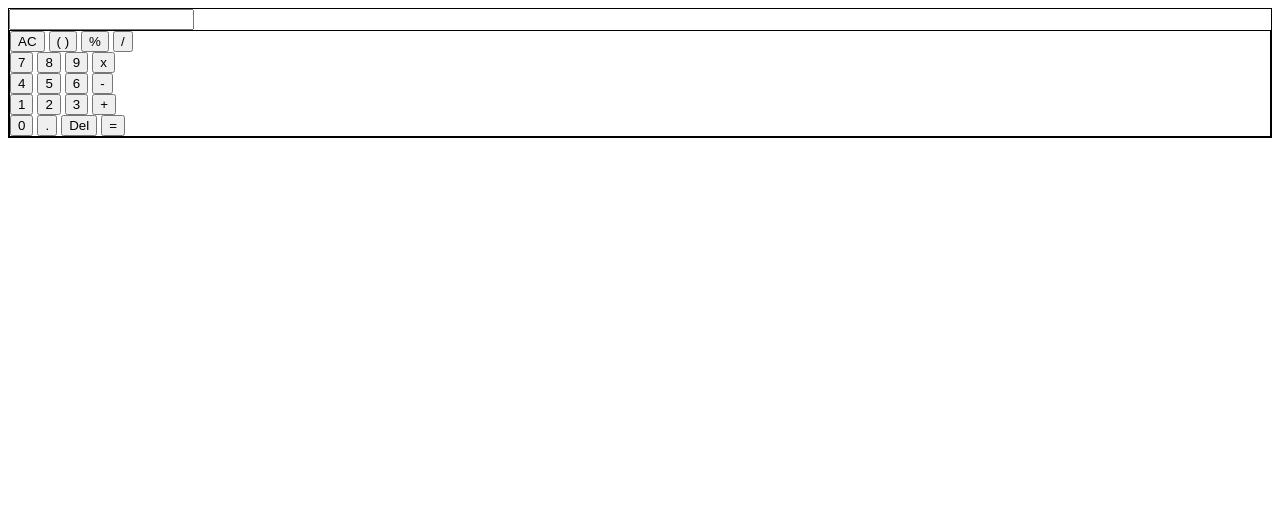
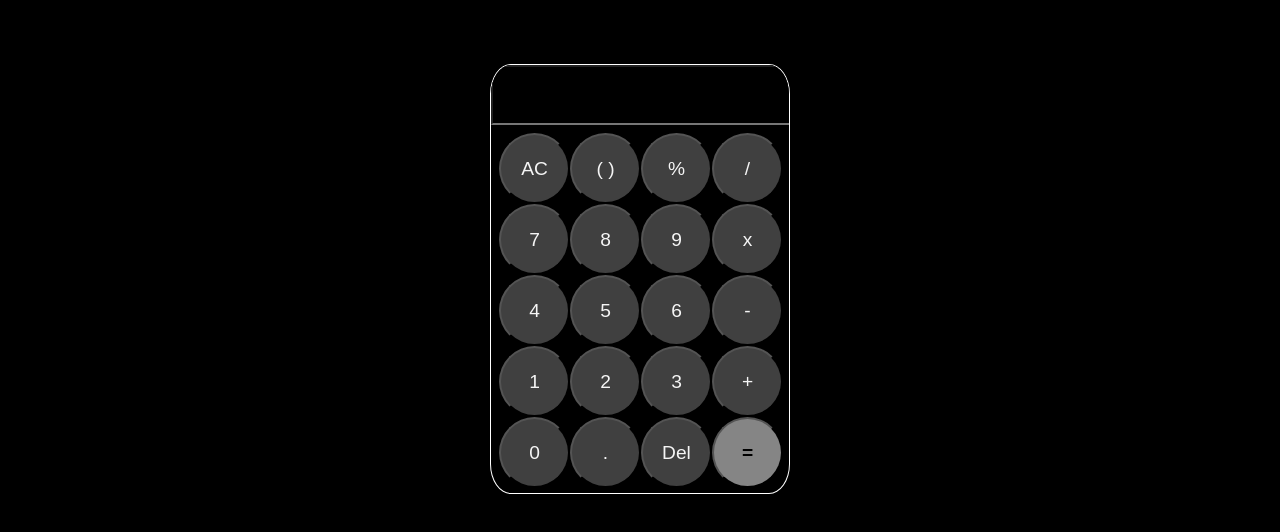
Before and after one commit to pritamghale/calculator, a plain HTML site: page index.html in a window 1280 px wide. Drawn offline with Linux system fonts and the light colour scheme.

Commit message:
final UI version

```diff
--- a/index.html
+++ b/index.html
@@ -10,39 +10,30 @@
 </head>
 
 <body>
-    <div style="border: 1px solid black;">
-        <div><input type="text" id="display"></div>
-        <div class="menupad" style="border: 1px solid black;">
-            <div>
-                <button>AC</button>
-                <button>( )</button>
-                <button>%</button>
-                <button>/</button>
-            </div>
-            <div>
-                <button>7</button>
-                <button>8</button>
-                <button>9</button>
-                <button>x</button>
-            </div>
-            <div>
-                <button>4</button>
-                <button>5</button>
-                <button>6</button>
-                <button>-</button>
-            </div>
-            <div>
-                <button>1</button>
-                <button>2</button>
-                <button>3</button>
-                <button>+</button>
-            </div>
-            <div>
-                <button>0</button>
-                <button>.</button>
-                <button>Del</button>
-                <button>=</button>
-            </div>
+    <div class="calcLocation">
+        <div><input type="text" id="display" focus></div>
+
+        <div class="menupad">
+            <button class="button" id="ac">AC</button>
+            <button class="button" id="bracket">( )</button>
+            <button class="button" id="%">%</button>
+            <button class="button" id="/">/</button>
+            <button class="button" id="7">7</button>
+            <button class="button" id="8">8</button>
+            <button class="button" id="9">9</button>
+            <button class="button" id="*">x</button>
+            <button class="button" id="4">4</button>
+            <button class="button" id="5">5</button>
+            <button class="button" id="6">6</button>
+            <button class="button" id="-">-</button>
+            <button class="button" id="1">1</button>
+            <button class="button" id="2">2</button>
+            <button class="button" id="3">3</button>
+            <button class="button" id="+">+</button>
+            <button class="button" id="0">0</button>
+            <button class="button" id=".">.</button>
+            <button class="button" id="del">Del</button>
+            <button class="button" id="operate">=</button>
         </div>
     </div>
     <script src="script.js" defer></script>
--- a/script.js
+++ b/script.js
@@ -0,0 +1,43 @@
+function add(numOne, numTwo) {
+    return numOne + numTwo
+}
+
+function substract(numOne, numTwo) {
+    return numTwo - numOne
+}
+
+function multiply(numOne, numTwo) {
+    return numOne * numTwo
+}
+
+function divide(numOne, numTwo) {
+    return numTwo / numOne
+}
+
+function modulus(numOne, numTwo) {
+    return numTwo % numOne
+}
+
+function operate(operator, numOne, numTwo) {
+    switch (operator) {
+        case '+':
+            return add(numOne, numTwo)
+        case '-':
+            return substract(numOne, numTwo)
+        case '*':
+            return multiply(numOne, numTwo)
+        case '/':
+            return divide(numOne, numTwo)
+        case '%':
+            return modulus(numOne, numTwo)
+    }
+}
+
+function demo() {
+    let previousValue = 0
+    let currentvalue = 0
+    let menupad = document.querySelector('.menupad')
+    menupad.addEventListener('click', (event) => {
+
+    })
+}
--- a/style.css
+++ b/style.css
@@ -0,0 +1,50 @@
+* {
+    margin: 0;
+    box-sizing: border-box;
+    background-color: black;
+}
+
+.calcLocation {
+    width: 300px;
+    height: 430px;
+    margin: 0 auto;
+    border: 1px solid white;
+    margin-top: calc(5%);
+    overflow: hidden;
+    border-radius: 7%;
+}
+
+#display {
+    width: 300px;
+    height: 60px;
+    outline: none;
+    text-align: right;
+    cursor: text;
+    font-size: xx-large;
+    color: white;
+}
+
+.menupad {
+    width: 300px;
+    height: 300px;
+    display: flex;
+    flex-wrap: wrap;
+    padding: 8px;
+}
+
+.button {
+    width: calc(100%/4);
+    height: calc(100%/4);
+    border-radius: 50%;
+    padding: 5px;
+    background-color: rgb(64, 64, 64);
+    color: whitesmoke;
+    font-family: sans-serif;
+    font-size: larger;
+}
+
+#operate {
+    background-color: rgba(245, 245, 245, 0.541);
+    color: black;
+    font-weight: bolder;
+}
```
